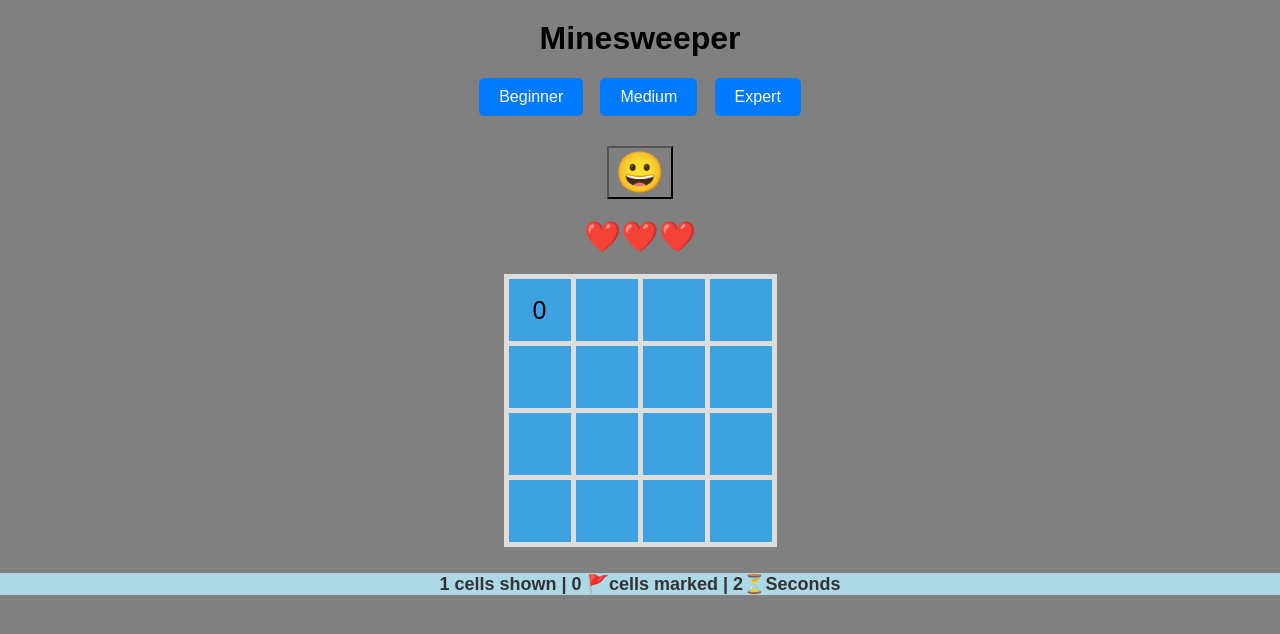
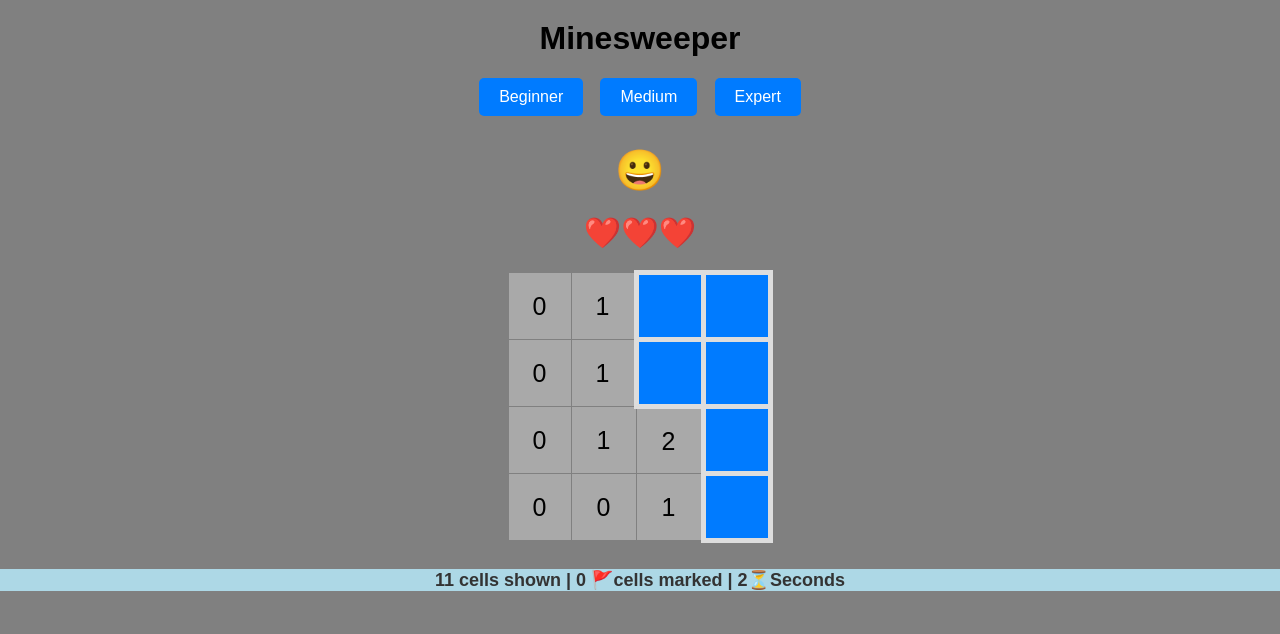
Before and after one commit to SlavaRaz/Sprint1, a plain HTML site: page index.html in a window 1280 px wide. Both pictures are taken after a click on the element 539 px from the left and 310 px from the top of the page. Drawn offline with Linux system fonts and the light colour scheme.

```diff
--- a/css/app.css
+++ b/css/app.css
@@ -29,10 +29,30 @@
   text-align: center;
   font-size: 40px;
   margin-bottom: 20px;
+  border: none;
 }
 
 #live {
   font-size: 30px;
+}
+
+#light1 {
+  background-color: grey;
+  font-size: 30px;
+  border: none;
+}
+
+#light2 {
+  background-color: grey;
+  font-size: 30px;
+  border: none;
+}
+
+#light3 {
+  background-color: grey;
+  font-size: 30px;
+  border: none;
+
 }
 
 .options button {
@@ -61,12 +81,17 @@
   border: 5px solid #ddd;
   cursor: pointer;
   text-align: center;
-  background-color: #3ea2e0;
+  background-color: #007bff;
   font-size: 25px;
 }
 
 .cell:hover {
   background-color: #f0f0f0;
+}
+
+.expanded {
+  background-color: darkgray;
+  border: 1px solid gray;
 }
 
 .game-info {
@@ -76,5 +101,4 @@
   color: #333;
   margin-top: 2%;
   background-color: lightblue
-
 }
--- a/js/game.js
+++ b/js/game.js
@@ -9,18 +9,14 @@
 const LIVE_2 = '❤️❤️'
 const LIVE_1 = '❤️'
 const LEVELS = {
-    Beginner: { SIZE: 4, MINES: 2 },
+    Beginner: { SIZE: 4, MINES: 3 },//changed to 3 mines for 3 lives
     Medium: { SIZE: 8, MINES: 14 },
     Expert: { SIZE: 12, MINES: 32 }
 }
 
-var isFirstClick = true
-var isWin = false
 var gBoard
 var gGame
 var gSelectedLevel = 'Beginner'
-var leftLives = 3
-// var gStartTime
 var gIntervalId
 var gElapsedTime = 0
 
@@ -30,27 +26,15 @@
         isOn: true,
         shownCount: 0,
         markedCount: 0,
-        secsPassed: 0
+        secsPassed: 0,
+        leftLives: 3,
+        isFirstClick: true,
+        isWin: false
     }
     clearInterval(gIntervalId)
-    isFirstClick = true
-    const elSmile = document.getElementById('smile')
-    elSmile.innerHTML = GAME
-    const elLive = document.getElementById('live')
-    elLive.innerHTML = LIVE_3
-    document.getElementById('shown-count').innerHTML = gGame.shownCount
-    document.getElementById('marked-count').innerHTML = gGame.markedCount
-    document.getElementById('timer').innerHTML = gGame.secsPassed
-
+    resetAllCount()
     gBoard = buildBoard(LEVELS[gSelectedLevel])
     renderBoard()
-    //***  if first click  ***/
-    // if (!isFirstClick) {
-    //     placeMinesRandomly(gBoard)
-    //     renderBoard()
-    //     setMinesNegsCount(gBoard)
-    // }
-
 }
 
 // select board size
@@ -61,13 +45,15 @@
 // func to check the first click on cell, should not be a mine //
 function firstClick(i, j) {
 
+    const cell = gBoard[i][j]
     // gBoard[1][1].isMine = true
     // gBoard[3][3].isMine = true
     placeMinesRandomly(gBoard, i, j)
+    document.getElementById('marked-count').innerHTML = gGame.markedCount
+    cell.isMarked ? renderCell(i, j, FLAG) : renderCell(i, j, '')
     renderBoard()
     setMinesNegsCount(gBoard)
-    isFirstClick = !isFirstClick
-    console.log(isFirstClick)
+    gGame.isFirstClick = !gGame.isFirstClick
     return
 }
 // build board //
@@ -81,7 +67,8 @@
                 minesAroundCount: 0,
                 isShown: false,
                 isMine: false,
-                isMarked: false
+                isMarked: false,
+                isMineClicked: false
             }
         }
     }
@@ -102,9 +89,9 @@
         for (var j = 0; j < gBoard[0].length; j++) {
             const cell = gBoard[i][j]
             const tile = `cell cell-${i}-${j}`
-            const className = `cell cell-${i}-${j}`
+            const className = `cell cell-${i}-${j} `
             strHTML += `\t<td title="${tile}" class="${className}"
-            onclick="onCellClicked(this, ${i}, ${j})"
+            onclick="onCellClicked( ${i}, ${j})"
             oncontextmenu="onCellMarked(event, ${i}, ${j}); return false">
         </td>\n`
         }
@@ -114,21 +101,24 @@
     elBoard.innerHTML = strHTML
 }
 // handlie click on each cell //
-function onCellClicked(elCell, i, j) {
+function onCellClicked(i, j) {
 
-    if (isFirstClick) {
+    if (gGame.isFirstClick) {
         gGame.secsPassed = Date.now()
         startTimer()
         firstClick(i, j)
     }
     const cell = gBoard[i][j]
     if (gGame.isOn) {
-        if (cell.isMine && !cell.isMarked) {
-            leftLives--
+        if (cell.isMine && !cell.isMarked && !cell.isMineClicked) {
+            cell.isMineClicked = true
+            console.log(cell.isMineClicked)
+            gGame.leftLives--
             gameOver(i, j)
         }
         else {
-            if (!cell.isShown && !cell.isMarked) {
+            if (!cell.isShown && !cell.isMarked && !cell.isMineClicked) {
+                if (cell.minesAroundCount === 0) expandShown(gBoard, i, j)
                 cell.isShown = true
                 gGame.shownCount++
                 checkGameOver()
@@ -141,6 +131,7 @@
 // handle mark the mine with flag //
 function onCellMarked(event, i, j) {
 
+    if (gGame.isFirstClick) firstClick(i, j)
     const cell = gBoard[i][j]
     if (gGame.isOn) {
         event.preventDefault()
@@ -170,7 +161,7 @@
     }
     if (flaggedMines === minesCount && shownCells === cellsCount - minesCount) {
         console.log('You win!')
-        isWin = true
+        gGame.isWin = true
         getSmile()
         clearInterval(gIntervalId)
         return true
@@ -186,7 +177,8 @@
 function gameOver(row, col) {
 
     var clickedMinePos = { row, col }
-    if (leftLives === 0) {
+    console.log(gGame.leftLives)
+    if (gGame.leftLives === 0) {
         gGame.isOn = false
         renderLive()
         getSmile()
@@ -210,15 +202,15 @@
 function renderLive() {
 
     const elLive = document.getElementById('live')
-    if (leftLives == 2) elLive.innerHTML = LIVE_2
-    else if (leftLives == 1) elLive.innerHTML = LIVE_1
+    if (gGame.leftLives == 2) elLive.innerHTML = LIVE_2
+    else if (gGame.leftLives == 1) elLive.innerHTML = LIVE_1
     else elLive.innerHTML = ' '
 }
 //smile face
 function getSmile() {
 
     const elSmile = document.getElementById('smile')
-    if (isWin) elSmile.innerHTML = WIN
+    if (gGame.isWin) elSmile.innerHTML = WIN
     else if (!gGame.isOn) elSmile.innerHTML = LOSE
     else elSmile.innerHTML = GAME
 }
@@ -236,5 +228,13 @@
     showDisplay.innerHTML = gElapsedTime
 }
 
-// recurtion neighboar opening //
-function expandShown(board, elCell, i, j) { }
+function resetAllCount() {
+
+    const elSmile = document.getElementById('smile')
+    elSmile.innerHTML = GAME
+    const elLive = document.getElementById('live')
+    elLive.innerHTML = LIVE_3
+    document.getElementById('shown-count').innerHTML = gGame.shownCount
+    document.getElementById('marked-count').innerHTML = gGame.markedCount
+    document.getElementById('timer').innerHTML = gGame.secsPassed
+}
--- a/js/utils.js
+++ b/js/utils.js
@@ -1,13 +1,13 @@
 'use strict'
 
 function placeMinesRandomly(board, firstClickRow, firstClickCol) {
-    // const size = board.length
+
     const totalMines = LEVELS[gSelectedLevel].MINES
     var randomCell = LEVELS[gSelectedLevel].SIZE - 1
     let minesPlaced = 0
     while (minesPlaced < totalMines) {
-        const randomRow = getRandomIntInclusive(0,randomCell)
-        const randomCol = getRandomIntInclusive(0,randomCell)
+        const randomRow = getRandomIntInclusive(0, randomCell)
+        const randomCol = getRandomIntInclusive(0, randomCell)
         if (!board[randomRow][randomCol].isMine &&
             !(randomRow >= firstClickRow - 1 && randomRow <= firstClickRow + 1 &&
                 randomCol >= firstClickCol - 1 && randomCol <= firstClickCol + 1)) {
@@ -18,10 +18,12 @@
 }
 
 function getRandomIntInclusive(min, max) {
+
     return Math.floor(Math.random() * (max - min + 1)) + min
 }
 
 function setMinesNegsCount(board) {
+
     for (var i = 0; i < board.length; i++) {
         for (var j = 0; j < board[0].length; j++) {
             // Skip calculation for cells that contain mines
@@ -36,6 +38,7 @@
 }
 
 function countNeighborMines(board, row, col) {
+
     var count = 0
     for (var i = row - 1; i <= row + 1; i++) {
         for (var j = col - 1; j <= col + 1; j++) {
@@ -47,9 +50,25 @@
     return count
 }
 
-// function shuffle(array) {
-//     for (let i = array.length - 1; i > 0; i--) {
-//         const j = Math.floor(Math.random() * (i + 1))
-//         [array[i], array[j]] = [array[j], array[i]]
-//     }
-// }
+// recurtion neighboar opening //
+function expandShown(board, row, col) {
+
+    for (var i = row - 1; i <= row + 1; i++) {
+        for (var j = col - 1; j <= col + 1; j++) {
+            if (i >= 0 && i < board.length && j >= 0 && j < board[0].length) {
+                const cell = board[i][j]
+                if (!cell.isShown && !cell.isMarked) {
+                    cell.isShown = true
+                    gGame.shownCount++
+                    document.getElementById('shown-count').innerHTML = gGame.shownCount
+                    renderCell(i, j, cell.minesAroundCount)
+                    if (cell.minesAroundCount === 0) {
+                        expandShown(board, i, j)
+                    }
+                    const elCell = document.querySelector(`.cell-${i}-${j}`)
+                    elCell.classList.add('expanded')
+                }
+            }
+        }
+    }
+}
```
Also changed, not shown: index.html (+3 -0 lines).
